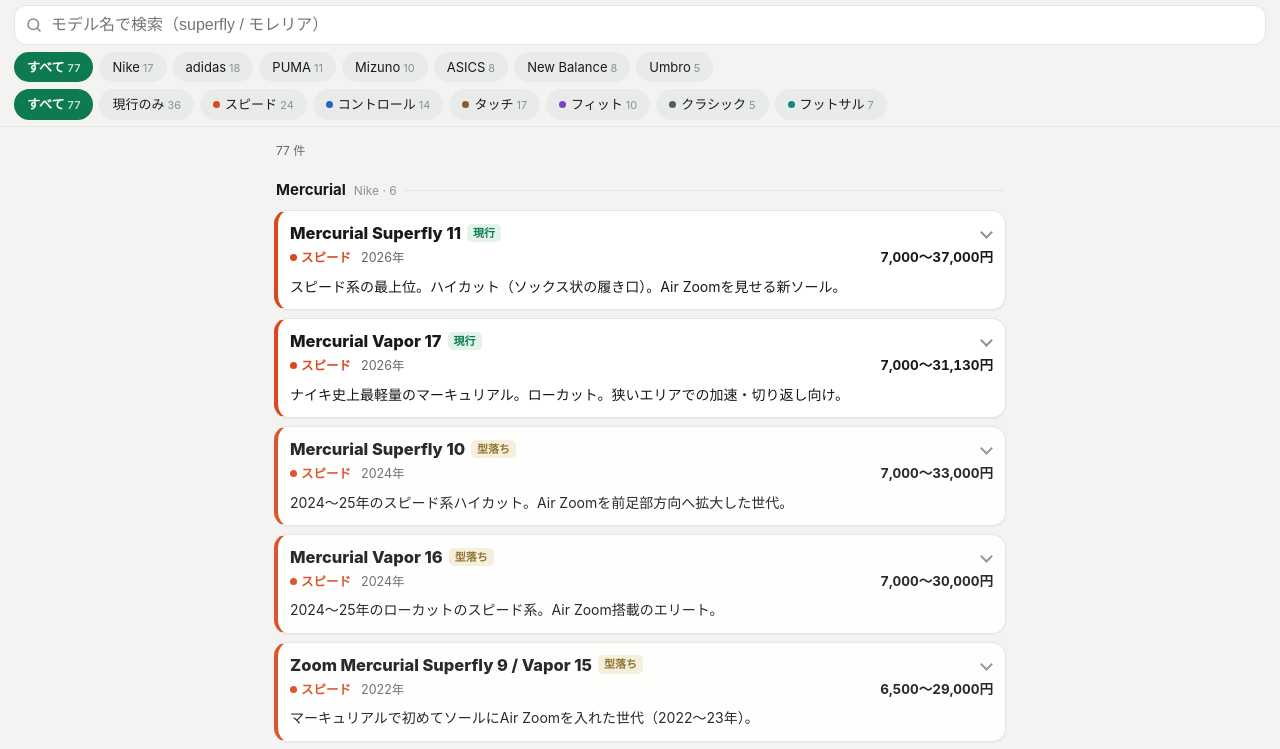
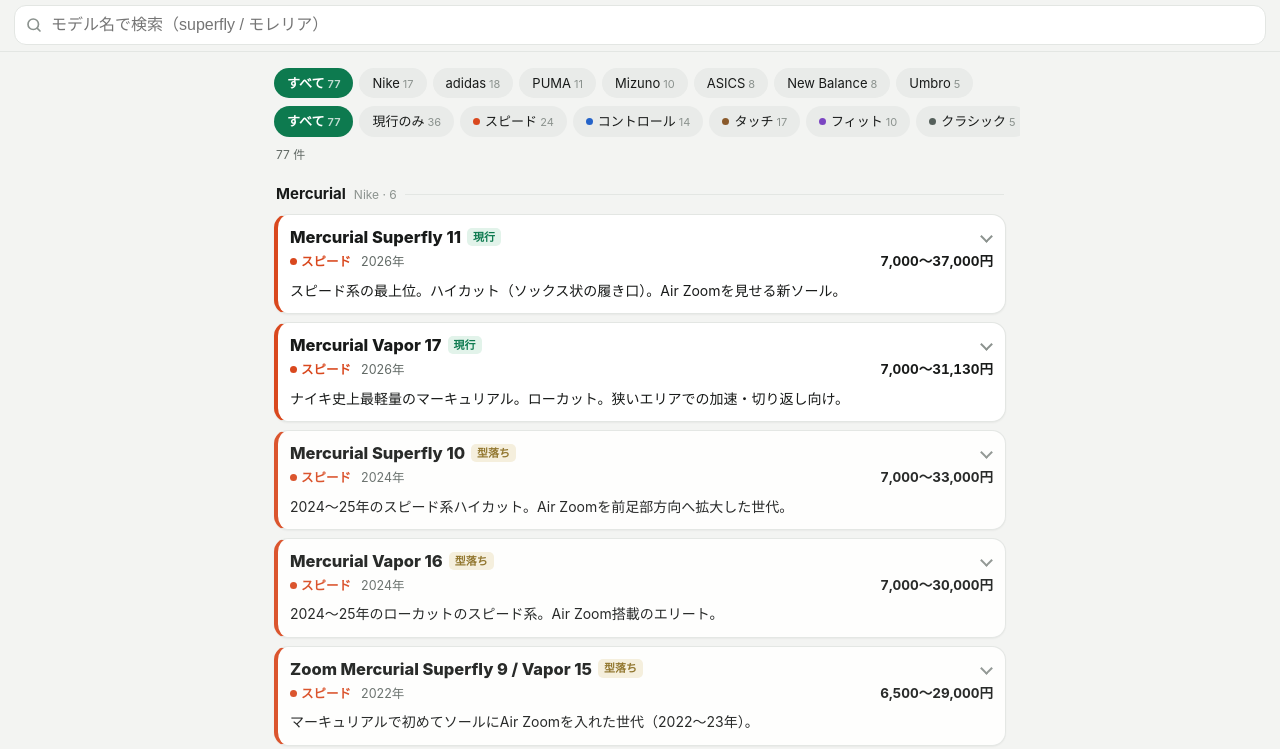
Before and after one commit to Hetotosu/soccer-shooes, a plain HTML site: page index.html in a window 1280 px wide. Shown: the part 48-797 px from the top of the page. Drawn offline with Linux system fonts and the light colour scheme.

Commit message:
Fix header flicker when swiping
Stop collapsing the filter chips on scroll; the height change shifted
the scroll position and made the header toggle repeatedly. Only the
title and search box stay pinned now, and the chips scroll with the list.

Co-Authored-By: Claude Opus 5.5 <noreply@anthropic.com>
Claude-Session: https://claude.ai/code/session_019T65HWTYUziNTdBKyFXfaL

```diff
--- a/index.html
+++ b/index.html
@@ -29,7 +29,7 @@ button{font:inherit;cursor:pointer}
 
 /* ---------- header ---------- */
 header{position:sticky;top:0;z-index:5;background:var(--bg);padding:8px 14px 6px;padding-top:max(8px,env(safe-area-inset-top));
-  border-bottom:1px solid var(--line);transition:transform .2s}
+  border-bottom:1px solid var(--line)}
 .top{display:flex;align-items:center;gap:8px;margin-bottom:8px}
 h1{font-size:18px;margin:0;font-weight:800;letter-spacing:.01em}
 h1 span{color:var(--accent)}
@@ -41,10 +41,9 @@ h1 span{color:var(--accent)}
 input[type=search]{width:100%;font-size:16px;padding:10px 12px 10px 36px;border-radius:12px;border:1px solid var(--line);
   background:var(--card);color:var(--text);outline:none;-webkit-appearance:none}
 input[type=search]:focus{border-color:var(--accent)}
-.chips{display:flex;gap:6px;overflow-x:auto;padding:7px 0 0;scrollbar-width:none;margin:0 -14px;padding-left:14px;padding-right:14px}
+.chips{display:flex;gap:6px;overflow-x:auto;padding:8px 14px 0;scrollbar-width:none;margin:0 -14px}
 .chips::-webkit-scrollbar{display:none}
-.chipwrap{max-height:120px;overflow:hidden;transition:max-height .2s}
-header.mini .chipwrap{max-height:0}
+.chipwrap{padding-top:2px}
 .chip{flex:0 0 auto;border:1px solid transparent;background:var(--chip);color:var(--text);border-radius:999px;padding:5px 12px;font-size:13px;line-height:1.4}
 .chip small{color:var(--faint);margin-left:3px;font-size:11px}
 .chip[aria-pressed="true"]{background:var(--accent);color:var(--on-accent);font-weight:600}
@@ -127,15 +126,15 @@ td.p{white-space:nowrap;font-variant-numeric:tabular-nums}
       <svg viewBox="0 0 24 24" fill="none" stroke="currentColor" stroke-width="2.2" stroke-linecap="round"><circle cx="11" cy="11" r="7"/><path d="m20 20-3.5-3.5"/></svg>
       <input id="q" type="search" placeholder="モデル名で検索（superfly / モレリア）" autocomplete="off" enterkeyhint="search">
     </div>
-    <div class="chipwrap">
-      <div class="chips" id="brandChips"></div>
-      <div class="chips" id="typeChips"></div>
-    </div>
   </div>
 </header>
 
 <main>
   <div id="list">
+    <div class="chipwrap">
+      <div class="chips" id="brandChips"></div>
+      <div class="chips" id="typeChips"></div>
+    </div>
     <div class="count" id="count"></div>
     <div id="results"></div>
   </div>
@@ -244,7 +243,7 @@ td.p{white-space:nowrap;font-variant-numeric:tabular-nums}
   function bindChips(el, list, key){
     el.onclick = function(e){
       var b = e.target.closest("button"); if(!b) return;
-      state[key] = b.dataset.v; render(); window.scrollTo(0,0);
+      var sx = el.scrollLeft; state[key] = b.dataset.v; render(); el.scrollLeft = sx;
     };
   }
 
@@ -319,15 +318,6 @@ td.p{white-space:nowrap;font-variant-numeric:tabular-nums}
     document.getElementById("filters").hidden=g; window.scrollTo(0,0);
   }
   tl.onclick=function(){tab(false);}; tg.onclick=function(){tab(true);};
-
-  // 下にスクロール中は絞り込みチップを畳んで一覧を広く見せる
-  var hd=document.querySelector("header"), lastY=0;
-  window.addEventListener("scroll", function(){
-    var y=window.scrollY;
-    if(y<80 || y<lastY-6) hd.classList.remove("mini");
-    else if(y>lastY+6 && document.activeElement!==qEl) hd.classList.add("mini");
-    if(Math.abs(y-lastY)>6) lastY=y;
-  }, {passive:true});
   render();
 })();
 </script>
```
